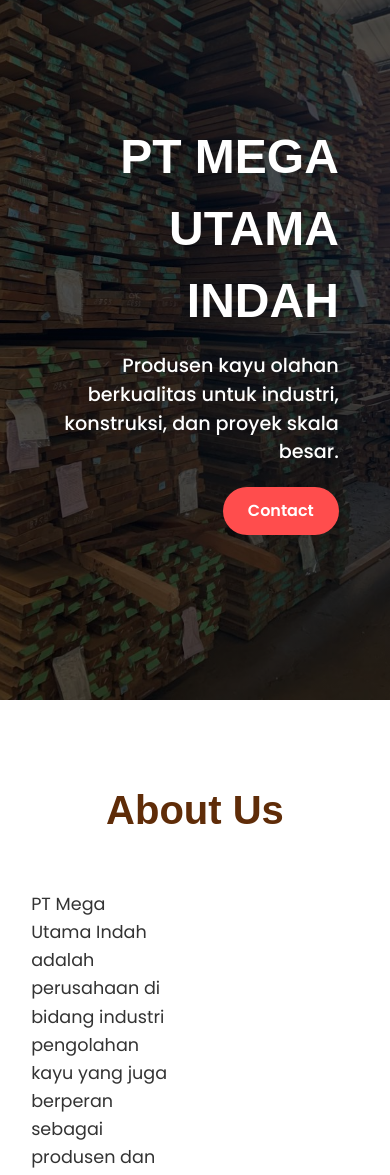
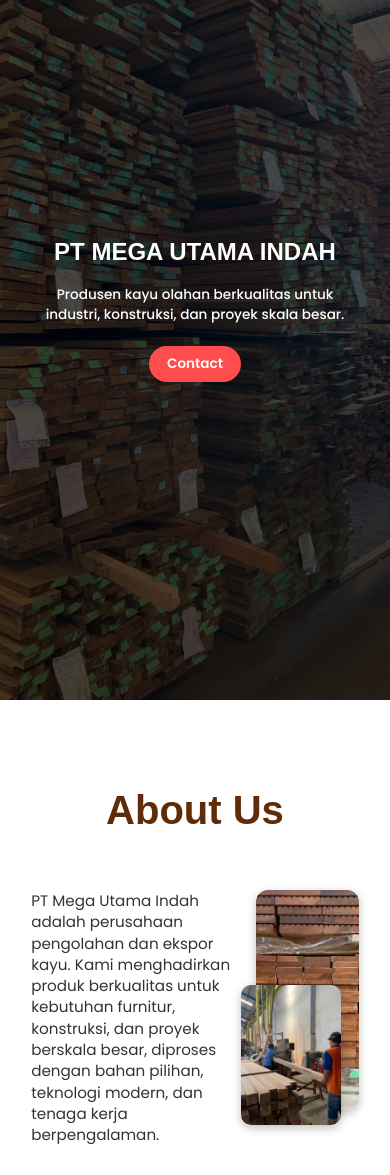
Before and after one commit to LeraVarelera2/PT-Mega-Utama-Indah, a plain HTML site: page index.html in a window 390 px wide. Shown: the part 204-1379 px from the top of the page. Drawn offline with Linux system fonts and the light colour scheme.

Commit message:
update navbar responsive

```diff
--- a/CSS/styles.css
+++ b/CSS/styles.css
@@ -1,4 +1,4 @@
-/* 1. Reset dasar */
+/* RESET DASAR */
 *,
 *::before,
 *::after {
@@ -18,7 +18,7 @@
   line-height: 1.5;
 }
 
-/* 2. Navbar */
+/* NAVBAR */
 .navbar {
   position: fixed; /* tetap di atas saat scroll */
   top: 0; /* posisinya di paling atas */
@@ -30,7 +30,7 @@
   z-index: 1000; /* biar di atas elemen lain */
 }
 
-/* 3. Container untuk lebar & posisi */
+/* Container untuk lebar & posisi */
 .container {
   width: 90%; /* lebar isi */
   max-width: 1200px; /* batas maksimal */
@@ -40,7 +40,7 @@
   align-items: center;
 }
 
-/* 4. Logo */
+/* Logo */
 .logo {
   height: 45px; /* tinggi logo */
   width: auto; /* biar proporsi tidak rusak */
@@ -48,7 +48,7 @@
   vertical-align: middle; /* sejajarkan dengan teks */
 }
 
-/* 5. Brand (logo) */
+/* Brand (logo) */
 .navbar-brand {
   font-family: "Montserrat", sans-serif;
   font-weight: 700; /* bold */
@@ -60,7 +60,7 @@
   gap: 8px; /* jarak antara logo & teks */
 }
 
-/* 6. Menu */
+/* Menu */
 .navbar-menu {
   list-style: none; /* hilangkan bullet */
   display: flex; /* sejajar ke kanan */
@@ -69,7 +69,7 @@
   padding: 0;
 }
 
-/* 7. Link menu */
+/* Link menu */
 .nav-link {
   font-family: "Poppins", sans-serif;
   font-weight: 500;
@@ -80,6 +80,44 @@
 
 .nav-link:hover {
   color: #ff4d4d; /* ganti warna saat hover */
+}
+
+/* Hamburger default (hidden di desktop) */
+.hamburger {
+  display: none;
+  flex-direction: column;
+  cursor: pointer;
+  gap: 5px;
+}
+
+.hamburger span {
+  width: 25px;
+  height: 3px;
+  background: black;
+  border-radius: 3px;
+}
+
+/* Responsive Navbar HP / Tablet */
+@media (max-width: 768px) {
+  .navbar-menu {
+    position: absolute;
+    top: 70px;
+    right: 0;
+    background: white;
+    flex-direction: column;
+    width: 200px;
+    display: none;
+    padding: 20px;
+    box-shadow: 0 5px 10px rgba(0, 0, 0, 0.1);
+  }
+
+  .navbar-menu.active {
+    display: flex; /* muncul pas hamburger diklik */
+  }
+
+  .hamburger {
+    display: flex; /* tampilkan hamburger di HP */
+  }
 }
 
 /* HOME */
@@ -170,6 +208,59 @@
   background: #e63939;
 }
 
+/* Responsive Home Hp / Tablet */
+@media (max-width: 1024px) {
+  .home-content h1 {
+    font-size: 2.2rem; /* lebih kecil biar muat */
+  }
+
+  .home-content .subtitle {
+    font-size: 1rem;
+  }
+
+  .btn-primary {
+    padding: 10px 20px;
+    font-size: 0.9rem;
+  }
+}
+
+@media (max-width: 768px) {
+  .home-section {
+    justify-content: center; /* ubah posisi biar tengah */
+    padding-right: 0; /* hilangin padding kanan */
+    text-align: center;
+  }
+
+  .home-content {
+    text-align: center; /* konten rata tengah */
+    margin-top: 60px; /* kurangi jarak atas */
+    max-width: 90%; /* biar lebih fleksibel */
+  }
+
+  .home-content h1 {
+    font-size: 1.8rem; /* lebih kecil */
+  }
+
+  .home-content .subtitle {
+    font-size: 0.95rem;
+  }
+}
+
+@media (max-width: 480px) {
+  .home-content h1 {
+    font-size: 1.5rem;
+  }
+
+  .home-content .subtitle {
+    font-size: 0.85rem;
+  }
+
+  .btn-primary {
+    padding: 8px 18px;
+    font-size: 0.85rem;
+  }
+}
+
 /* ABOUT US */
 .about-section {
   background-color: #fff;
@@ -222,7 +313,49 @@
   box-shadow: 0 4px 15px rgba(0, 0, 0, 0.3);
 }
 
-/* ===== SERVICES SECTION ===== */
+/* Responsive About Us Hp / Tablet */
+@media (max-width: 768px) {
+  .about-container {
+    flex-direction: row;
+    align-items: flex-start;
+    justify-content: center;
+    gap: 20px;
+  }
+
+  .about-text {
+    flex: 2;
+    font-size: 0.95rem;
+    line-height: 1.4;
+  }
+
+  .about-image {
+    flex: 1;
+    position: relative;
+    max-width: 150px; /* biar kecil kaya kartu remi */
+    height: 220px;
+  }
+
+  .about-image img {
+    width: 100%;
+    height: 100%;
+    object-fit: cover; /* biar proporsional */
+    border-radius: 10px;
+    box-shadow: 0 3px 10px rgba(0, 0, 0, 0.25); /* shadow lembut utk Gambar 1 */
+  }
+
+  .about-image img.overlay-photo {
+    position: absolute;
+    bottom: -15px;
+    left: -15px;
+    width: 100px; /* lebih kecil dari gambar utama */
+    height: 140px;
+    object-fit: cover;
+    border-radius: 10px;
+    box-shadow: 0 3px 10px rgba(0, 0, 0, 0.25); /* shadow utk Gambar 2 */
+  }
+}
+
+/* SERVICES */
 .product-section {
   padding: 60px 20px;
   max-width: 1200px;
--- a/index.html
+++ b/index.html
@@ -43,6 +43,13 @@
           <!-- 4. Contact -->
           <li><a href="#contact" class="nav-link">Contact</a></li>
         </ul>
+
+        <!-- Hamburger Icon -->
+        <div class="hamburger">
+          <span></span>
+          <span></span>
+          <span></span>
+        </div>
       </div>
     </nav>
 
@@ -86,13 +93,7 @@
       <div class="about-container">
         <div class="about-text">
           <p>
-            PT Mega Utama Indah adalah perusahaan di bidang industri pengolahan
-            kayu yang juga berperan sebagai produsen dan eksportir kayu
-            berkualitas, berkomitmen menghadirkan produk terbaik dari bahan baku
-            pilihan bersertifikat. Dengan dukungan tenaga kerja terampil,
-            peralatan modern, dan standar mutu tinggi, kami menghasilkan produk
-            presisi, ramah lingkungan, dan bernilai tinggi untuk pasar
-            internasional.
+            PT Mega Utama Indah adalah perusahaan pengolahan dan ekspor kayu. Kami menghadirkan produk berkualitas untuk kebutuhan furnitur, konstruksi, dan proyek berskala besar, diproses dengan bahan pilihan, teknologi modern, dan tenaga kerja berpengalaman.
           </p>
         </div>
 
@@ -499,5 +500,6 @@
 
     <script src="geser.js"></script>
     <script src="slide.js"></script>
+    <script src="toogle.js"></script>
   </body>
 </html>
--- /dev/null
+++ b/toogle.js
@@ -0,0 +1,14 @@
+const hamburger = document.querySelector(".hamburger");
+const navMenu = document.querySelector(".navbar-menu");
+const navLinks = document.querySelectorAll(".nav-link");
+
+hamburger.addEventListener("click", () => {
+  navMenu.classList.toggle("active");
+});
+
+// Tutup menu otomatis saat link diklik
+navLinks.forEach((link) => {
+  link.addEventListener("click", () => {
+    navMenu.classList.remove("active");
+  });
+});
```
Also changed, not shown: bangkirai.html (+1 -1 lines), kempas.html (+1 -1 lines), keruing.html (+1 -1 lines), meranti.html (+1 -1 lines).
